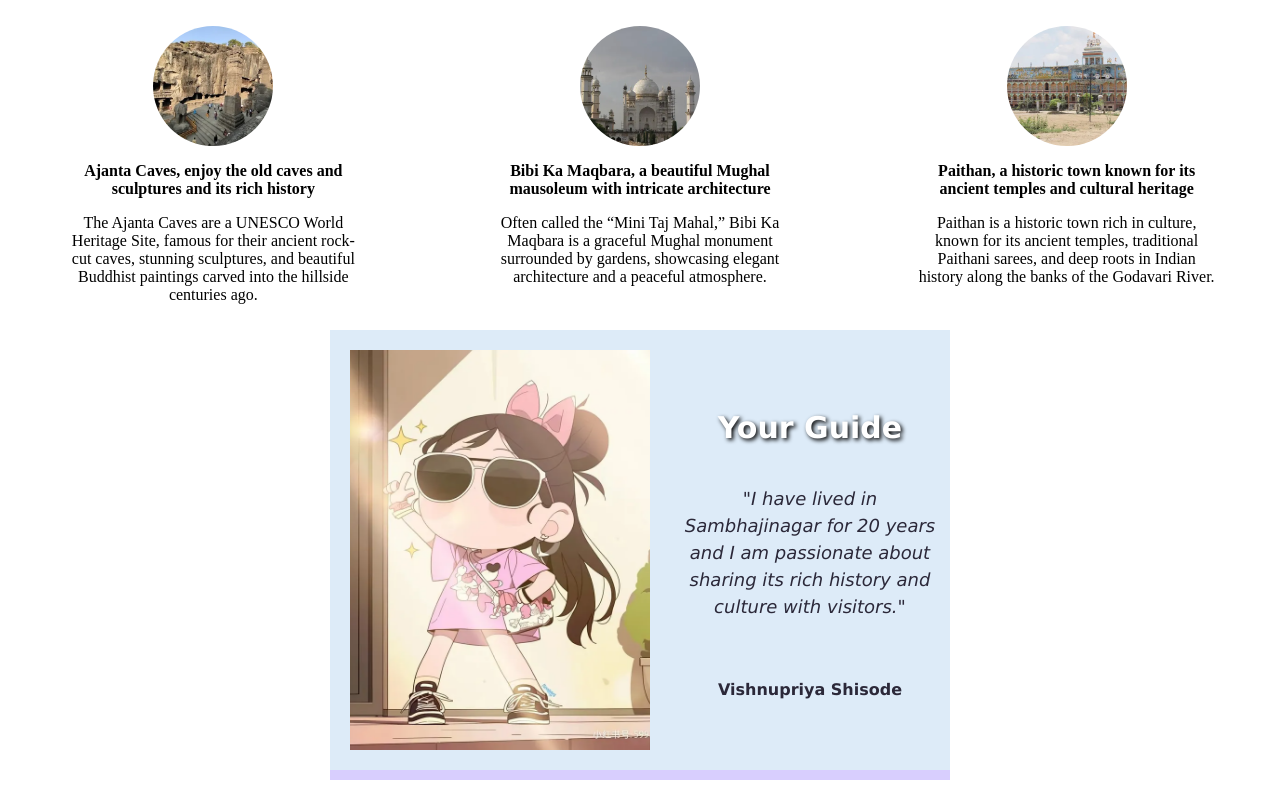
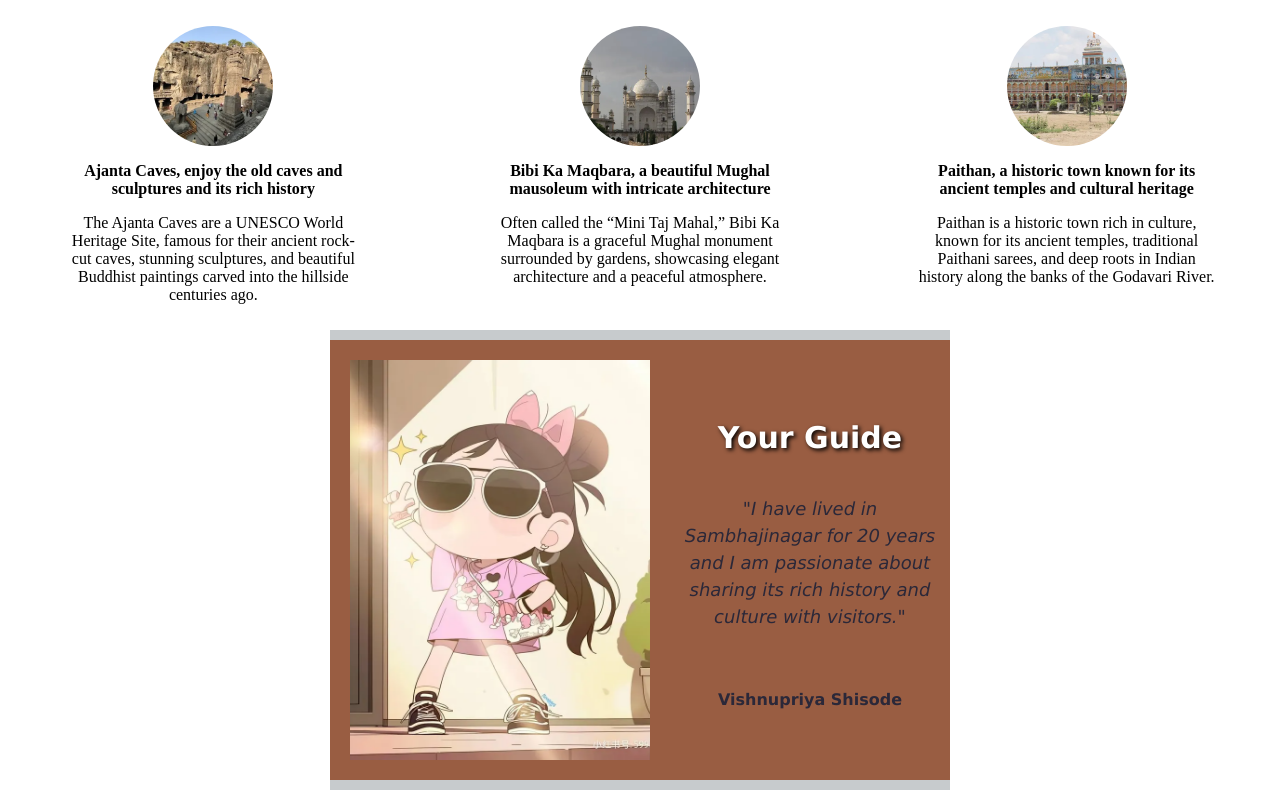
Before and after one commit to vishnupriya-shisode/solo-project, a plain HTML site: page index.html in a window 1280 px wide. Shown: the part 588-1388 px from the top of the page. Drawn offline with Linux system fonts and the light colour scheme.

Commit message:
card color and border styling

```diff
--- a/styles.css
+++ b/styles.css
@@ -46,62 +46,12 @@ h2 {
     font-weight: 14px;
 }
 
-/* .card {
-    display: flex;
-    align-items: center;
-    gap: 25px;
 
-    background-color: #b7dcdc;
-    width: 520px;
-    padding: 25px 30px;
-    margin: 60px auto;
-
-    border-radius: 12px;
-}
-
-
-.card img {
-    width: 140px;
-    height: 140px;
-    object-fit: cover;
-    border-radius: 10px;
-}
-
-
-.guide {
-    display: flex;
-    flex-direction: column;
-    justify-content: center;
-    text-align: left;
-}
-
-.guide h3 {
-    margin: 0 0 10px 0;
-    font-size: 20px;
-}
-
-.guide p {
-    line-height: 1.6;
-    margin: 0;
-}
-
-.guide-name {
-    margin-top: 12px;
-    font-weight: bold;
-    font-size: 14px;
-}
-
-
-.quote {
-    margin: 0;
-    font-size: 14px;
-    line-height: 1.4;
-    font-style: italic;
-} */
 
 .card-main {
     margin: 10px;
     font-family: Verdana, Geneva, Tahoma, sans-serif;
+    color: #7a503d;
 
 }
 
@@ -113,8 +63,9 @@ h2 {
     padding: 10px;
     align-items: flex-start;
     color: #2b2839;
-    background-color: #ddebf8;
-    border-bottom: 10px solid #d8cefe;
+    background-color: #995d42;
+    border-bottom: 10px solid #c7cbcd;
+    border-top: 10px solid #c7cbcd;
 }
 
 .card img {
@@ -125,9 +76,6 @@ h2 {
     padding: 10px 0 10px 10px;
 }
 
-.card div {
-    /* text-align: left; */
-}
 
 .guide  {
     margin: 0 0 10px 0;
```
